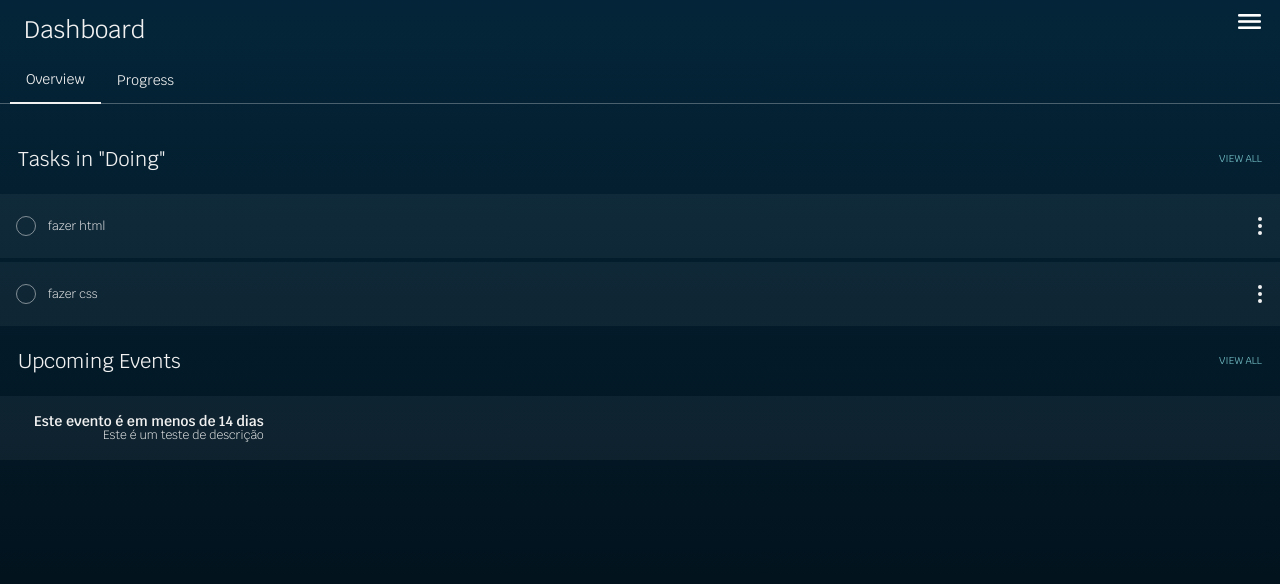
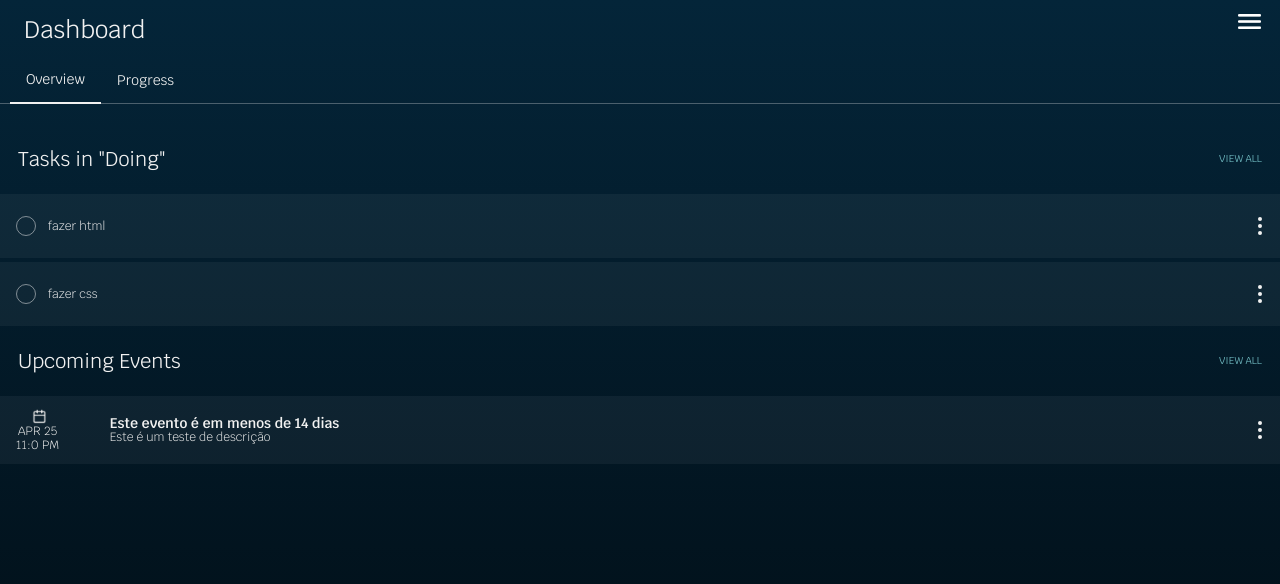
Before and after one commit to f-mantovani/project-3-client, a React (Create React App) app: page /dashboard in a window 1280 px wide. Shown: the top 584 px of the page. Built offline with nearby package versions, Linux system fonts and the light colour scheme.

Commit message:
events on dashboard are ready

```diff
--- a/src/components/Dashboard/DashboardEvents.js
+++ b/src/components/Dashboard/DashboardEvents.js
@@ -13,7 +13,7 @@ const DashboardEvents = ({ events }) => {
         <div>
     <ColumnContainer rowSpaceBetween>
         <h2>Upcoming Events</h2>
-        {upcomingEvents && <NavLinkPlato to="/events"><Label muted>View All</Label></NavLinkPlato>}
+        {upcomingEvents.length > 0 && <NavLinkPlato to="/events"><Label muted>View All</Label></NavLinkPlato>}
     </ColumnContainer>
     </div>
 
@@ -22,8 +22,8 @@ const DashboardEvents = ({ events }) => {
     ? upcomingEvents.map(event => <EventCard event={event}/>)
 
     : <ColumnContainer startSpaceBetween>
-        <Body>No events created yet......</Body>
-        <NavLinkPlato to="/mytasks"><Label muted>View To Do List</Label></NavLinkPlato>
+        <Body>No events in the next 14 days...</Body>
+        <NavLinkPlato to="/mytasks"><Label muted>View Events List</Label></NavLinkPlato>
     </ColumnContainer>
 
     }
--- a/src/components/Events/EventCard.js
+++ b/src/components/Events/EventCard.js
@@ -1,17 +1,27 @@
 import React from 'react'
 import CardPlato from '../../design.system/CardPlato'
 import ColumnContainer from '../../design.system/ColumnContainer'
+import RequiredPlato from '../../design.system/RequiredPlato'
 import { Body, Subtitle2 } from '../../design.system/text.styling/styles'
+import EventCardDate from './EventCardDate'
 
 const EventCard = ({event}) => {
 
   return (
     <CardPlato>
 
-        <ColumnContainer alignFlexEnd>
+        <EventCardDate date={event.date}/>
+
+        <ColumnContainer eventText>
             <Subtitle2>{event.title}</Subtitle2>
             <Body>{event.description}</Body>
         </ColumnContainer>
+
+        <ColumnContainer kebab='true'>
+        <RequiredPlato />
+        <RequiredPlato />
+        <RequiredPlato />
+      </ColumnContainer>
 
     </CardPlato>
   )
--- /dev/null
+++ b/src/components/Events/EventCardDate.js
@@ -0,0 +1,27 @@
+import React from 'react'
+import ColumnContainer from '../../design.system/ColumnContainer'
+import calendarIcon from '../../assets/calendar.png'
+import { Body } from '../../design.system/text.styling/styles'
+import RowContainer from '../../design.system/RowContainer'
+
+const EventCardDate = ({date}) => {
+
+    const month = ['JAN', 'FEB', 'MAR', 'APR', 'MAY', 'JUN', 'JUL', 'AUG', 'SEP', 'OCT', 'NOV', 'DEC']
+  return (
+    <ColumnContainer eventImg>
+        <img src={calendarIcon} alt="Calendar Icon"/>
+        <RowContainer event>
+            <Body>{month[date.getMonth()]}</Body>
+            <Body>{date.getDate()}</Body>
+        </RowContainer>
+
+        <RowContainer event>
+            <Body>{date.toLocaleTimeString().substr(0, 4)} </Body>
+            <Body>{date.toLocaleTimeString().substr(8, 12)}</Body>
+        </RowContainer>
+
+    </ColumnContainer>
+  )
+}
+
+export default EventCardDate
--- a/src/design.system/ColumnContainer.js
+++ b/src/design.system/ColumnContainer.js
@@ -32,12 +32,20 @@ ${props => props.startSpaceBetween && `
     padding: 0 1.125em;
   `}
 
-${props => props.alignFlexEnd && `
+${props => props.eventText && `
     justify-content: center;
-    align-items: flex-end;
-    text-align: right;
+    align-items: flex-start;
+    text-align: left;
     min-height: 2em;
     padding: 0 1.125em;
+    width: 90%;
+  `}
+
+${props => props.eventImg && `
+
+    & > img {
+      width: 1em;
+    }
   `}
 `
 
--- /dev/null
+++ b/src/design.system/RowContainer.js
@@ -0,0 +1,23 @@
+import styled from 'styled-components'
+
+const RowContainer = styled.div`
+    display: flex;
+    flex-direction: row;
+    align-items: center;
+    justify-content: space-between;
+
+    ${props => props.event && `
+
+        & > p {
+        margin-right: 0.3em;
+         }
+
+    `}
+
+
+
+
+
+`
+
+export default RowContainer
--- a/src/pages/Dashboard/Dashboard.js
+++ b/src/pages/Dashboard/Dashboard.js
@@ -45,7 +45,7 @@ const Dashboard = () => {
     },
     {
       title: "Teste delete outro user",
-      date: new Date('2022-12-02T23:00:00.000+00:00'),
+      date: new Date('2022-05-02T23:00:00.000+00:00'),
       is_past: true,
       id: "2"
     }
--- a/src/utils/controllers/getUpcomingEvents.js
+++ b/src/utils/controllers/getUpcomingEvents.js
@@ -1,5 +1,5 @@
 const getUpcomingEvents = (events) => {
-    const fourteenDaysInTheFuture = new Date(Date.now() + 1000 /*sec*/ * 60 /*min*/ * 60 /*hour*/ * 24 /*day*/ * 13)
+    const fourteenDaysInTheFuture = new Date(Date.now() + 1000 /*sec*/ * 60 /*min*/ * 60 /*hour*/ * 24 /*day*/ * 14)
 
     const upcomingEvents = events.filter(event => new Date(event.date) < fourteenDaysInTheFuture)
 
```
Also changed, not shown: src/assets/calendar.png (added).
